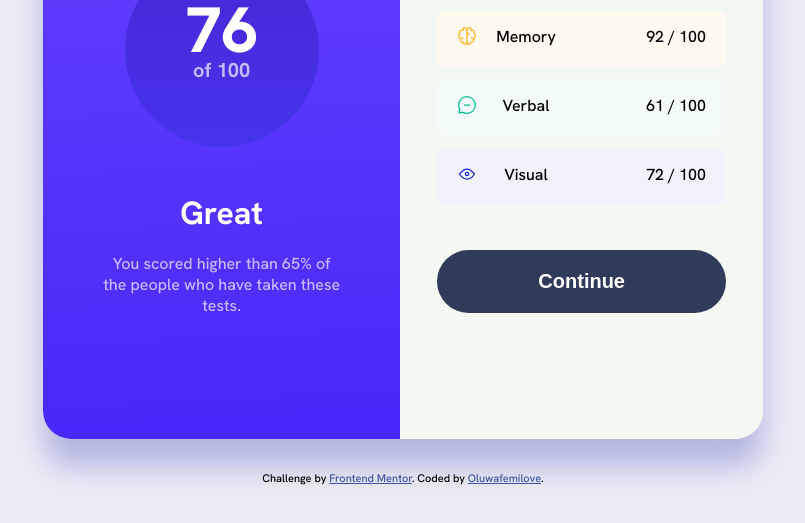
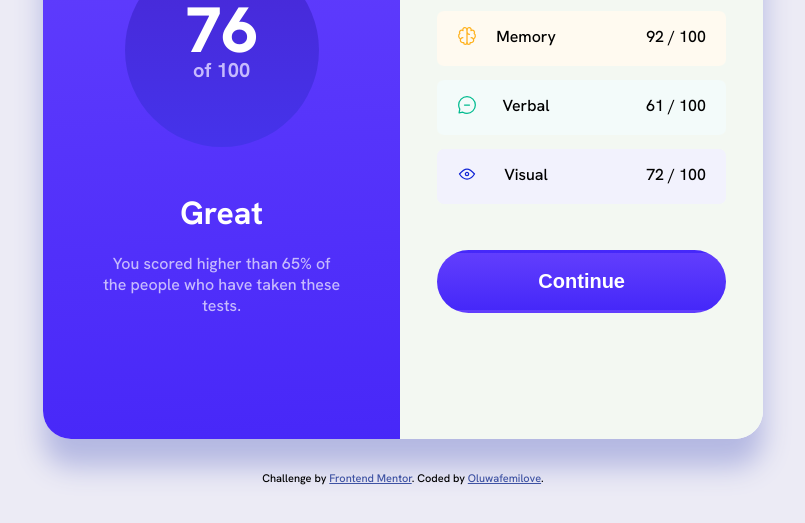
Before and after one commit to oluwafemi-love/frontend-mentors-challenge-series, a plain HTML site: page index.html in a window 1280 px wide. In both pictures the pointer is over the button "Continue". Shown: the part 179-702 px from the top of the page, without its empty margins (237-1042 px from the left). Drawn offline with Linux system fonts and the light colour scheme.

Commit message:
Button States designed

```diff
--- a/styles.css
+++ b/styles.css
@@ -183,6 +183,9 @@ body{
 
   border: solid transparent;
 }
+.btn-continue:hover{
+  background: linear-gradient(180deg, #623EFD 0%, #4528F9 100%);
+}
 
 @media (max-width: 435px){
 
```
